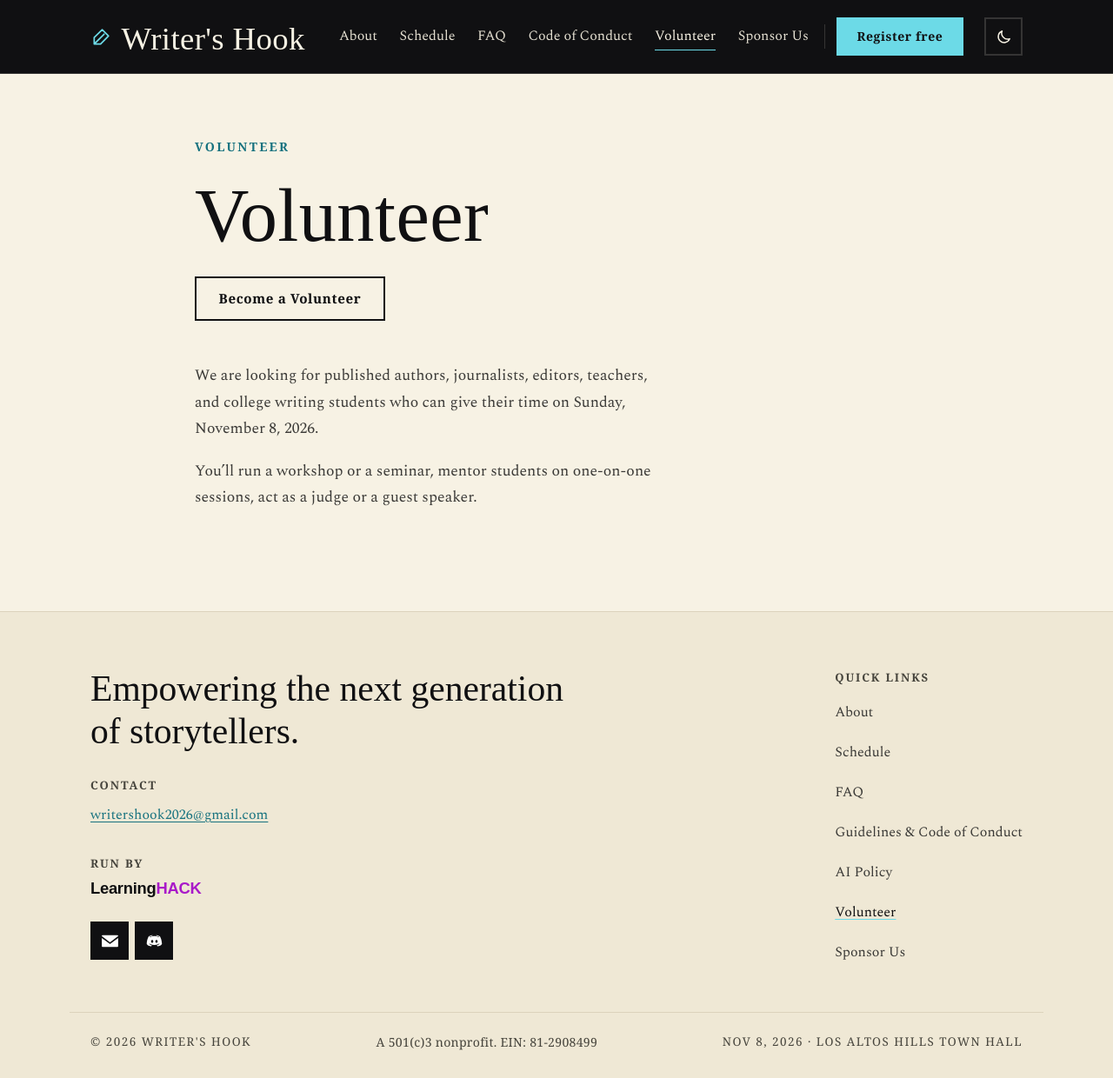
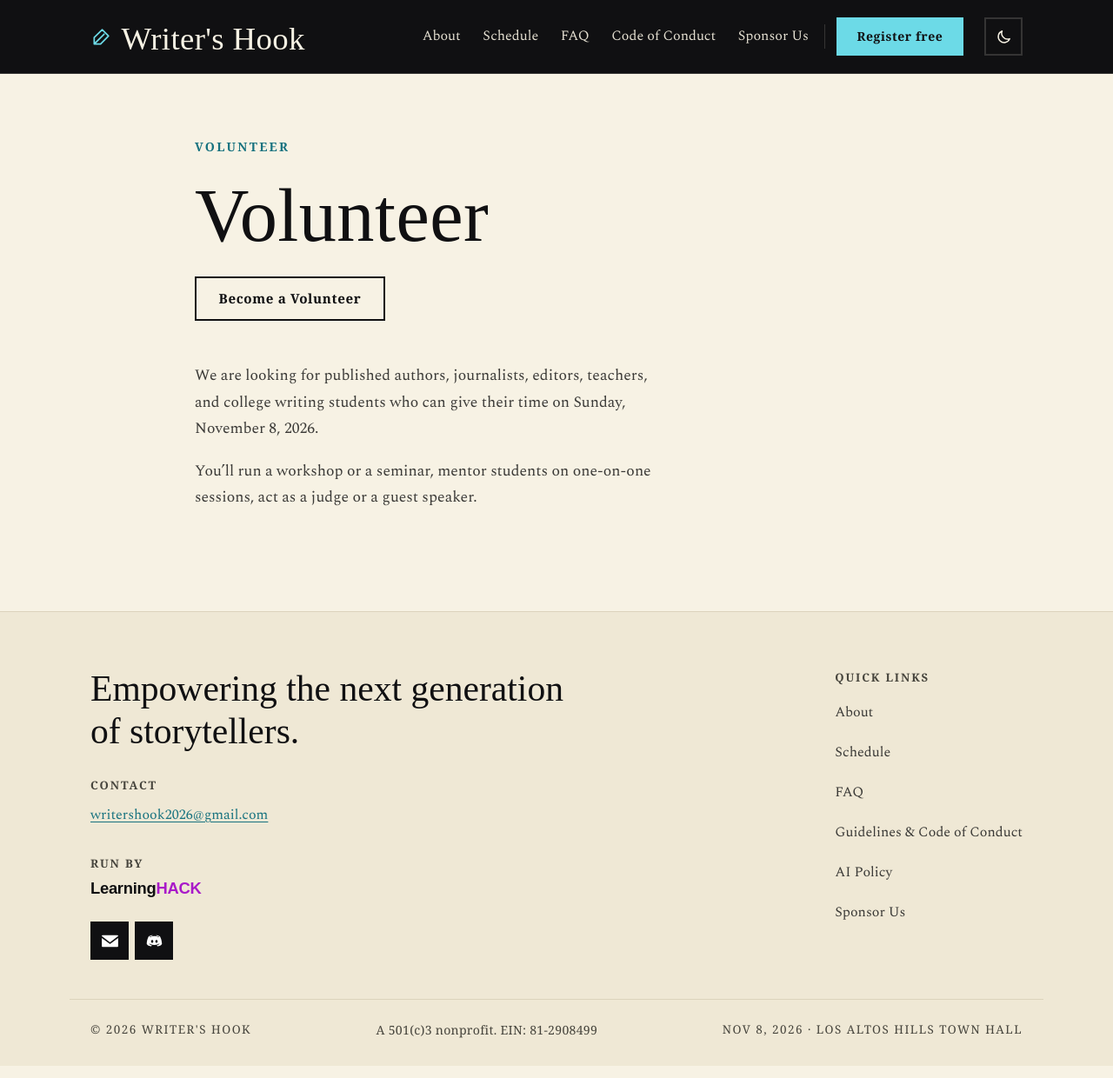
Before and after one commit to Writer-s-Hook/Website, a Jekyll site: the page built from volunteer.md, in a window 1280 px wide and 1240 px high. Shown: the whole window at 87% size. Built offline with Jekyll 4.4.1, drawn with Linux system fonts in a browser that asks for light colours; some web fonts are replaced.

Commit message:
Hide the volunteer page
Out of the nav and the footer, and the hero button is removed too - a page
linked from the most prominent button on the site is not hidden. Nothing on the
site links to it now.

The page itself still builds and answers at /volunteer/, so a link shared
directly keeps working; it just carries noindex so search engines leave it
alone. The layout gains per-page noindex support, which no other page uses.

Restoring it is three lines: the two menu entries and the hero button.

Co-Authored-By: Claude Opus 5 <noreply@anthropic.com>

```diff
--- a/_data/menus.yml
+++ b/_data/menus.yml
@@ -11,9 +11,6 @@ main:
   - name: "Code of Conduct"
     url: "/conduct/"
     weight: 4
-  - name: "Volunteer"
-    url: "/volunteer/"
-    weight: 5
   - name: "Sponsor Us"
     url: "/sponsor/"
     weight: 6
@@ -34,9 +31,6 @@ footer:
   - name: "AI Policy"
     url: "/ai/"
     weight: 5
-  - name: "Volunteer"
-    url: "/volunteer/"
-    weight: 6
   - name: "Sponsor Us"
     url: "/sponsor/"
     weight: 7
--- a/_layouts/default.html
+++ b/_layouts/default.html
@@ -5,6 +5,7 @@
   <meta name="viewport" content="width=device-width, initial-scale=1">
   <title>{% if page.title and page.url != "/" %}{{ page.title }} — {{ site.title }}{% else %}{{ site.title }} — {{ site.tagline }}{% endif %}</title>
   <meta name="description" content="{{ page.description | default: site.description }}">
+  {% if page.noindex %}<meta name="robots" content="noindex, nofollow">{% endif %}
   <!-- Browsers request /favicon.ico at the root on their own, before the tags
        below are parsed, so it has to exist as well as be declared. -->
   <link rel="icon" href="{{ '/favicon.ico' | relative_url }}" sizes="any">
--- a/_layouts/home.html
+++ b/_layouts/home.html
@@ -16,7 +16,6 @@ layout: default
     </div>
     <div class="hero-actions">
       <a class="btn btn-primary" href="{{ site.event.register_url }}" target="_blank" rel="noopener">Register for Free</a>
-      <a class="btn btn-ghost" href="{{ '/volunteer/' | relative_url }}">Become a Volunteer</a>
       <a class="btn btn-ghost" href="https://hcb.hackclub.com/donations/start/writershook" target="_blank" rel="noopener">Sponsor Us</a>
     </div>
   </div>
```
Also changed, not shown: volunteer.md (+1 -0 lines).
